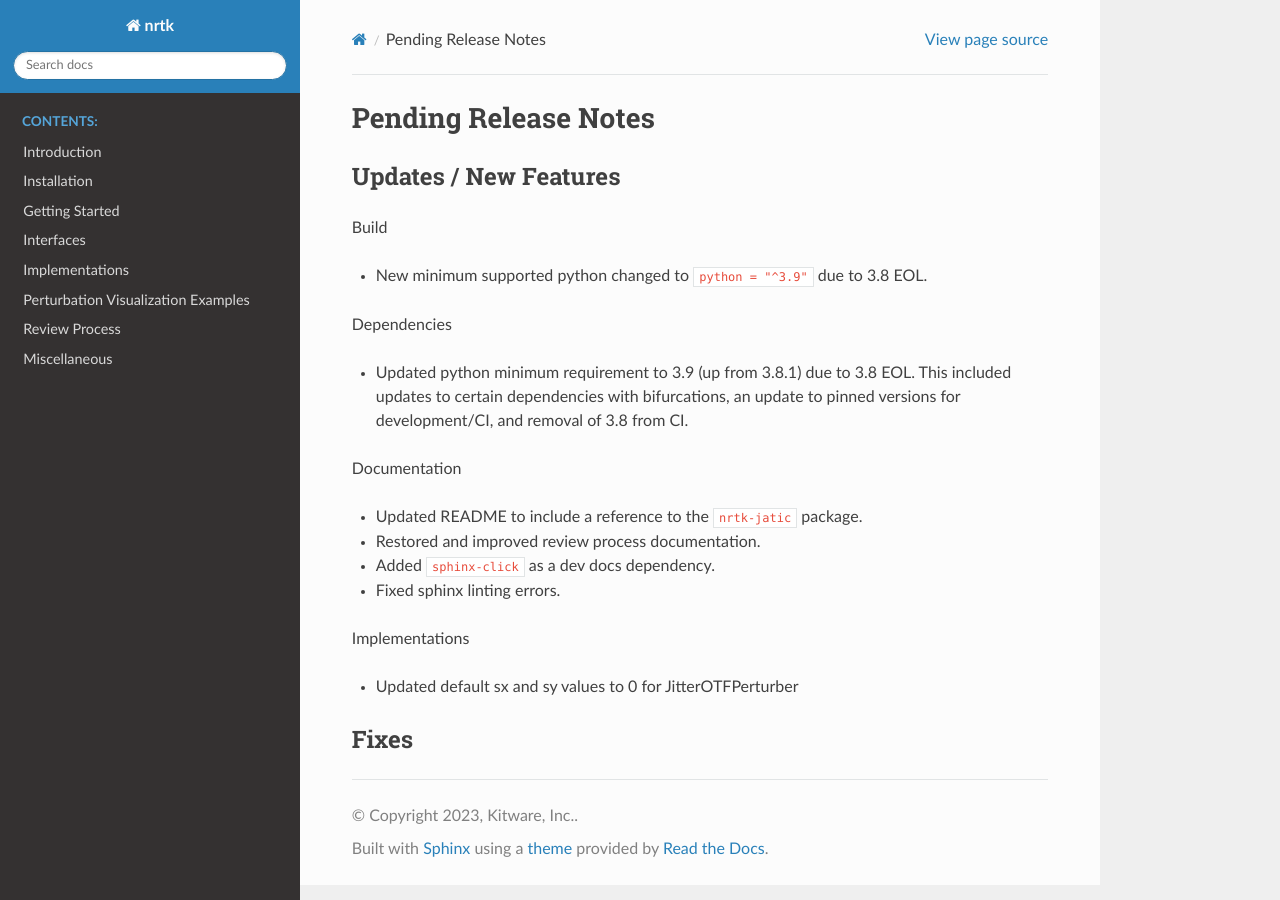
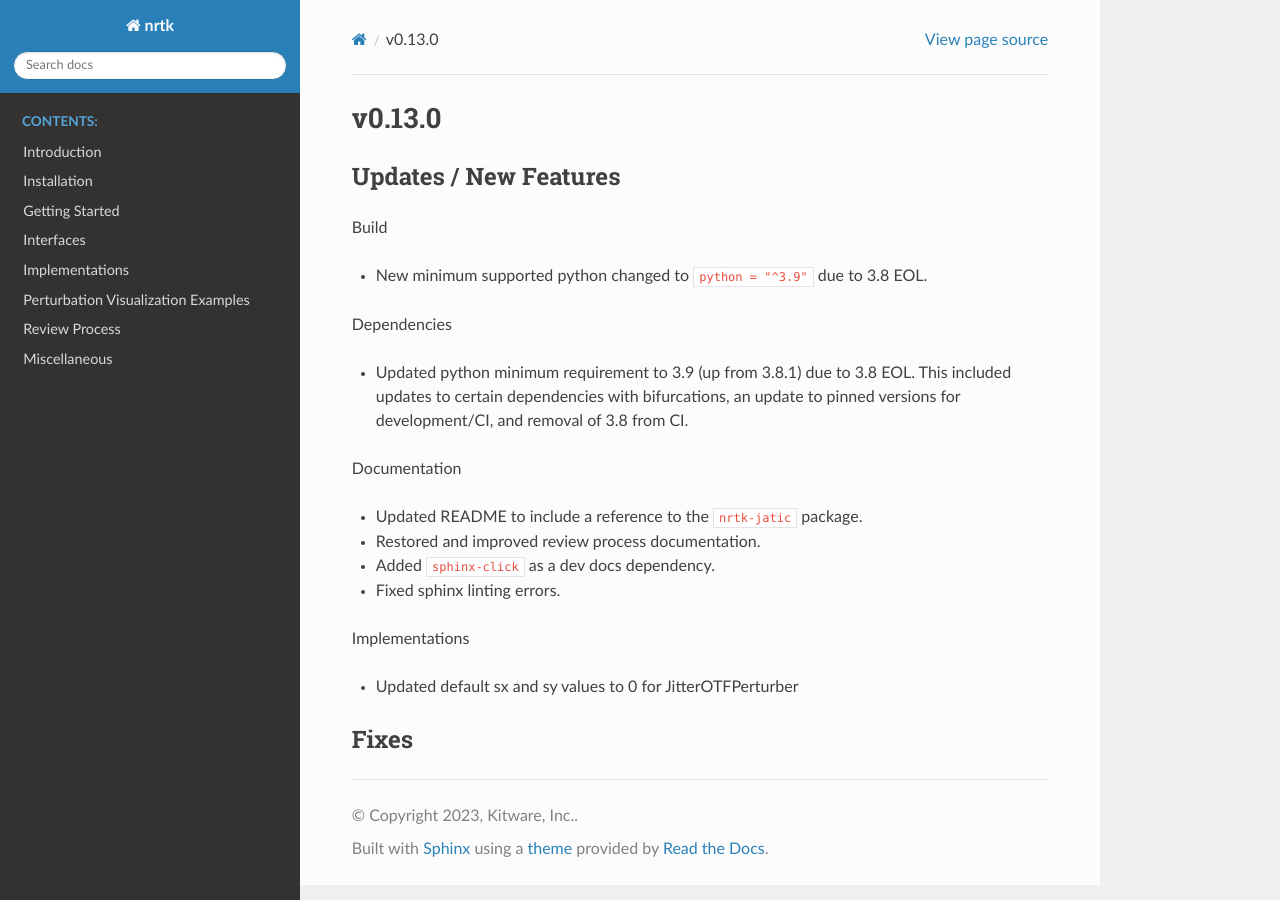
Before and after one commit to Kitware/nrtk, a Sphinx documentation site: the page built from docs/release_notes/v0.13.0.rst, in a window 1280 px wide. Built offline with Sphinx 7.4.7 and the Read the Docs theme 3.1.0, drawn with Linux system fonts in a browser that asks for light colours; pages that are not in the unit, such as notebooks, are missing from menus; the version number is read from the project's files by our own code.

Commit message:
Update version number to 0.13.0

```diff
--- a/docs/release_notes.rst
+++ b/docs/release_notes.rst
@@ -25,3 +25,4 @@
    release_notes/v0.10.0
    release_notes/v0.11.0
    release_notes/v0.12.0
+   release_notes/v0.13.0
--- a/docs/release_notes/pending_release.rst
+++ b/docs/release_notes/v0.13.0.rst
@@ -1,5 +1,5 @@
-Pending Release Notes
-=====================
+v0.13.0
+=======
 
 Updates / New Features
 ----------------------
--- a/pyproject.toml
+++ b/pyproject.toml
@@ -27,7 +27,7 @@
 # :auto package-meta:
 # package-specific meta, don't put this in "generated package-meta"
 authors = ["Kitware, Inc. <nrtk@kitware.com>"]
-version = "0.12.0"
+version = "0.13.0"
 description = "An open source toolkit for evaluating the natural robustness of computer vision algorithms."
 
 [tool.poetry.dependencies]
```
